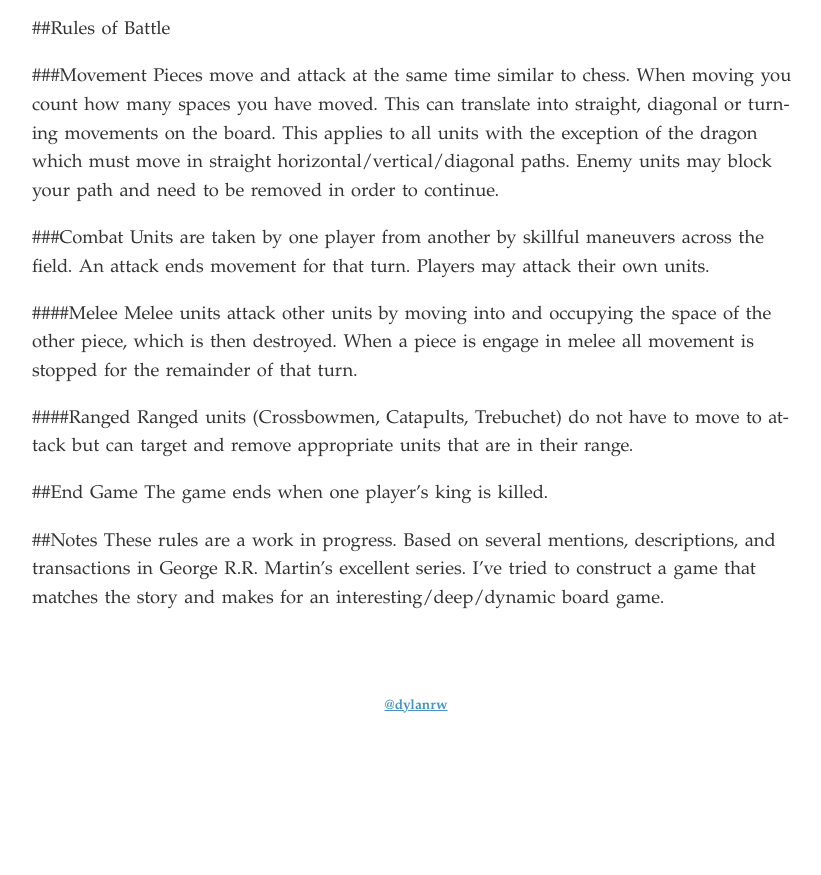
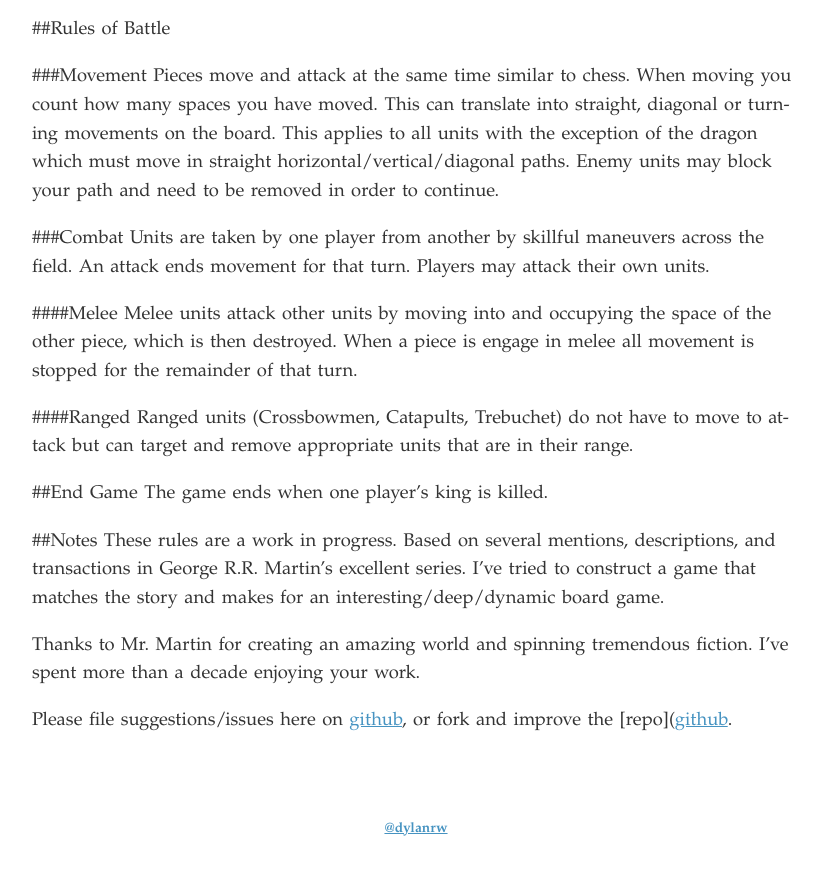
Before and after one commit to dylan/gameofcyvasse, a Jekyll site: the page built from index.html, in a window 1280 px wide and 900 px high, scrolled down 3102 px. Shown: the top 875 px of the window, without its empty margins (224-1045 px from the left). Built offline with Jekyll 4.4.1, drawn with Linux system fonts in a browser that asks for light colours; before the commit the page ends 3879 px from its top, so only the background shows below that; some of the changed text lies outside the part shown.

Commit message:
Added thanks and links to the project page.

```diff
--- a/_includes/rules.md
+++ b/_includes/rules.md
@@ -108,3 +108,7 @@ The game ends when one player's king is killed.
 
 ##Notes
 These rules are a work in progress. Based on several mentions, descriptions, and transactions in George R.R. Martin's excellent series. I've tried to construct a game that matches the story and makes for an interesting/deep/dynamic board game.
+
+Thanks to Mr. Martin for creating an amazing world and spinning tremendous fiction. I've spent more than a decade enjoying your work.
+
+Please file suggestions/issues here on [github](https://github.com/dylan/gameofcyvasse/issues), or fork and improve the [repo]([github](https://github.com/dylan/gameofcyvasse).
```
Also changed, not shown: other parts of _includes/rules.md (+1 -1 lines).
